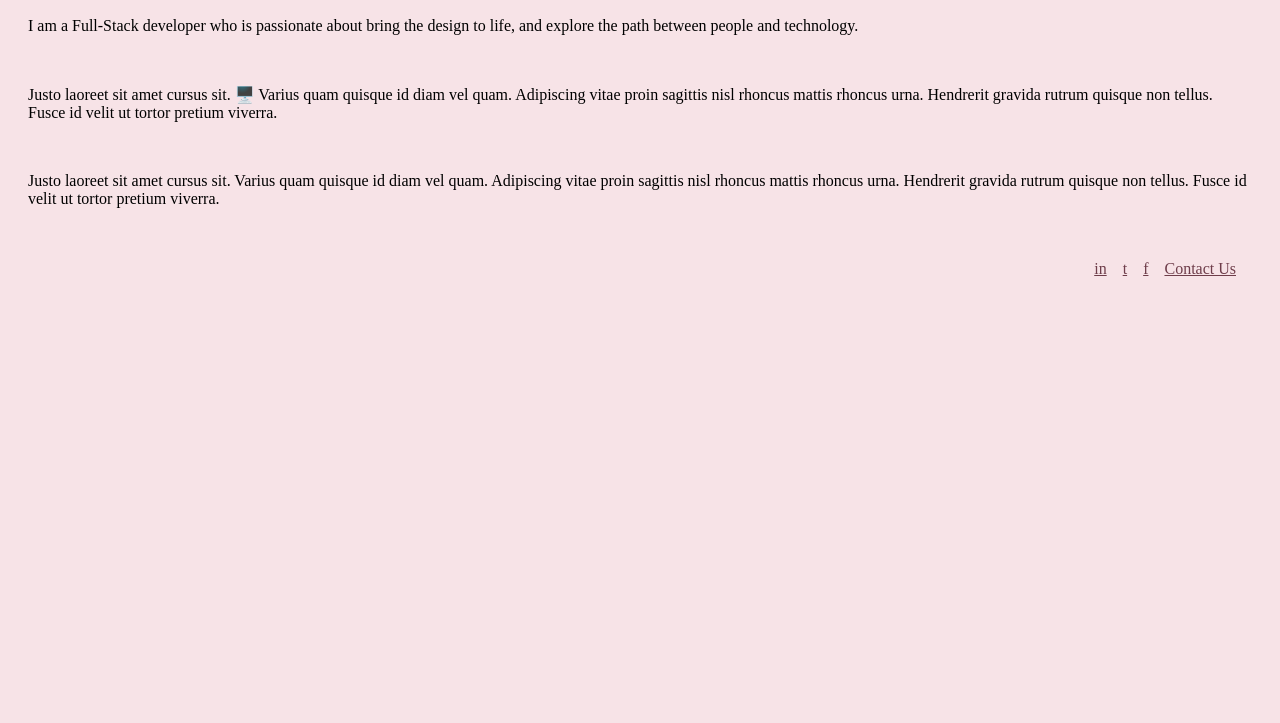
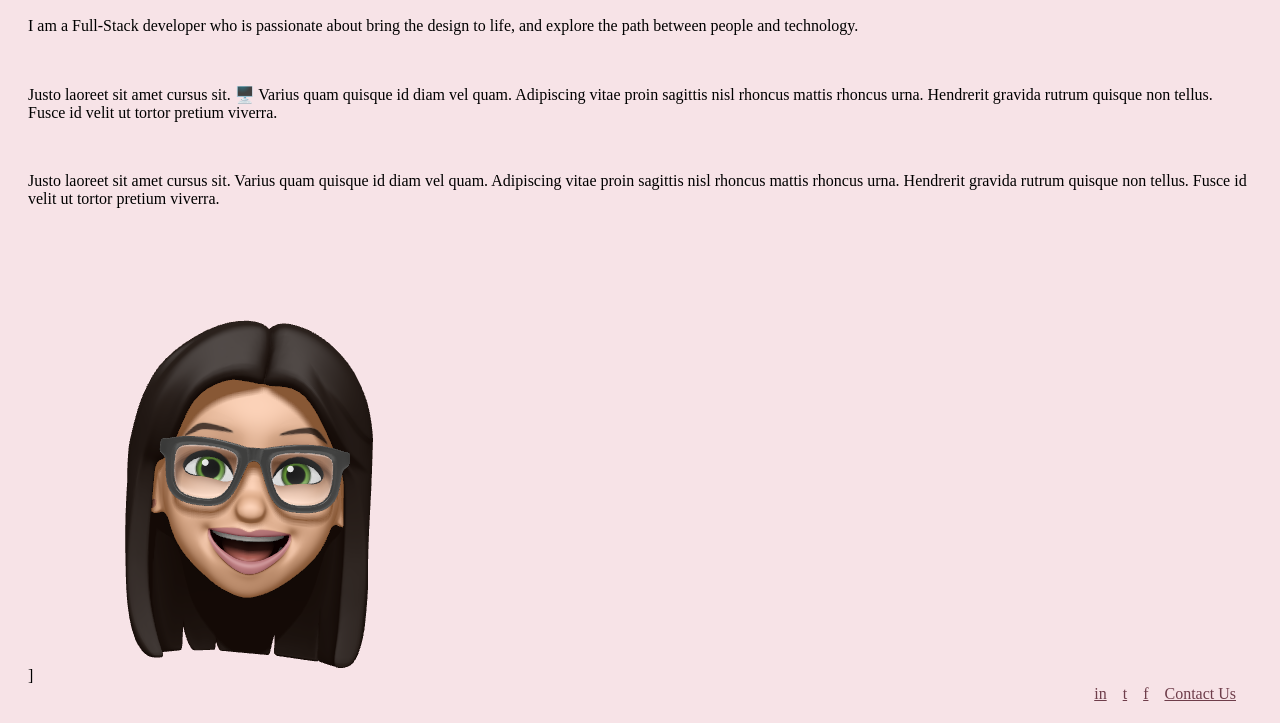
Before and after one commit to Heni-Mizhquri-Personal-Website/Personal-Website, a plain HTML site: page index.html in a window 1280 px wide. Shown: the part 132-855 px from the top of the page. Before the commit the page ends 800 px from the top, so only its background shows below. Drawn offline with Linux system fonts and the light colour scheme.

Commit message:
added picture

```diff
--- a/index.html
+++ b/index.html
@@ -24,7 +24,8 @@
   <br>
   <p>Justo laoreet sit amet cursus sit. Varius quam quisque id diam vel quam. Adipiscing vitae proin sagittis nisl rhoncus mattis rhoncus urna. Hendrerit gravida rutrum quisque non tellus. Fusce id velit ut tortor pretium viverra.</p>
   <br>
-  <br>
+  <br>]
+<img src="./7c81cf36648f2fe59b89ceef5a2c22f2-sticker.png">
   <footer>
     <div class="copyright">
     </div>
```
